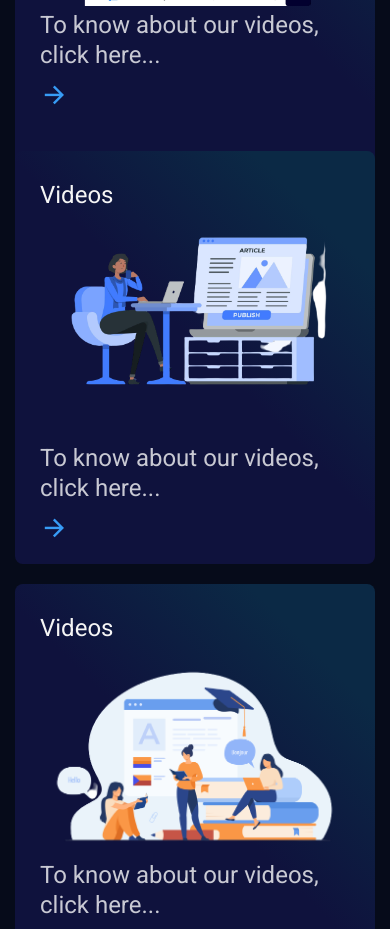
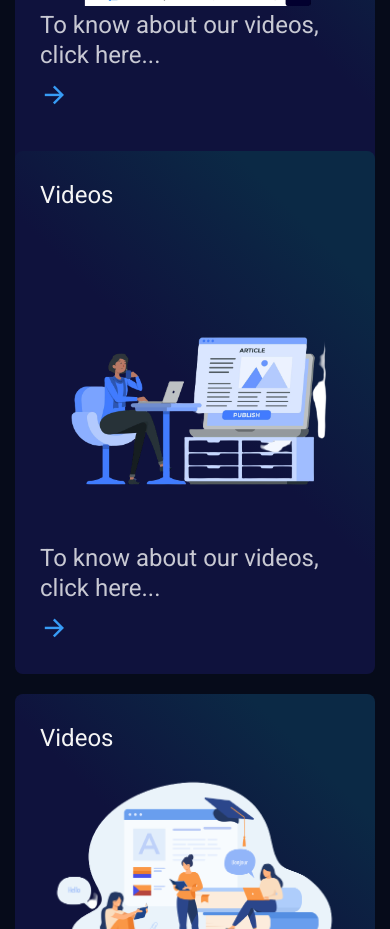
Before and after one commit to VanBinh16/binh_1606, a React (Create React App) app in the folder degital-agency/: page / in a window 390 px wide. Shown: the part 6340-7269 px from the top of the page. Built offline with nearby package versions, Linux system fonts and the light colour scheme.

Commit message:
lên css

```diff
--- a/degital-agency/src/style/blog.css
+++ b/degital-agency/src/style/blog.css
@@ -90,6 +90,11 @@
     width: 100%;
   }
 
+  .blog__item:nth-child(2) .blog__img {
+    margin-top: 0px;
+    margin-bottom: 0px;
+  }
+
   .blog__item:nth-child(2) {
     margin-bottom: 20px;
   }
```
